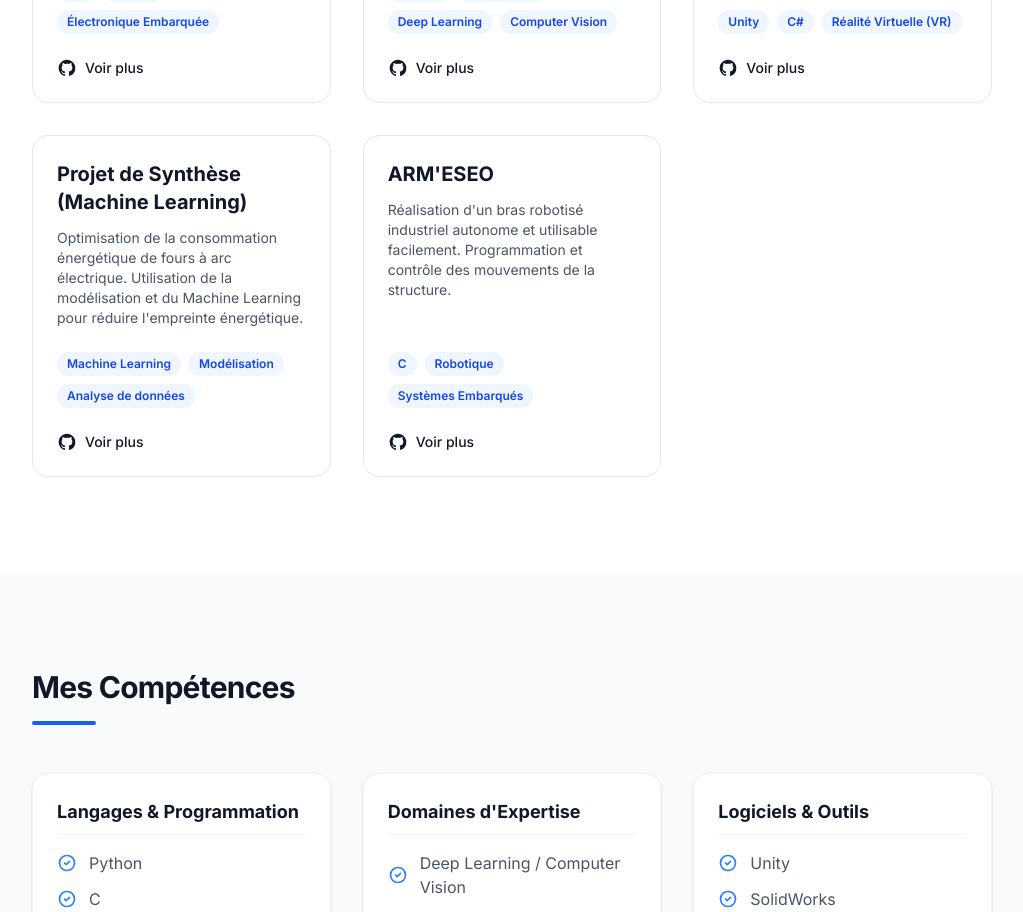
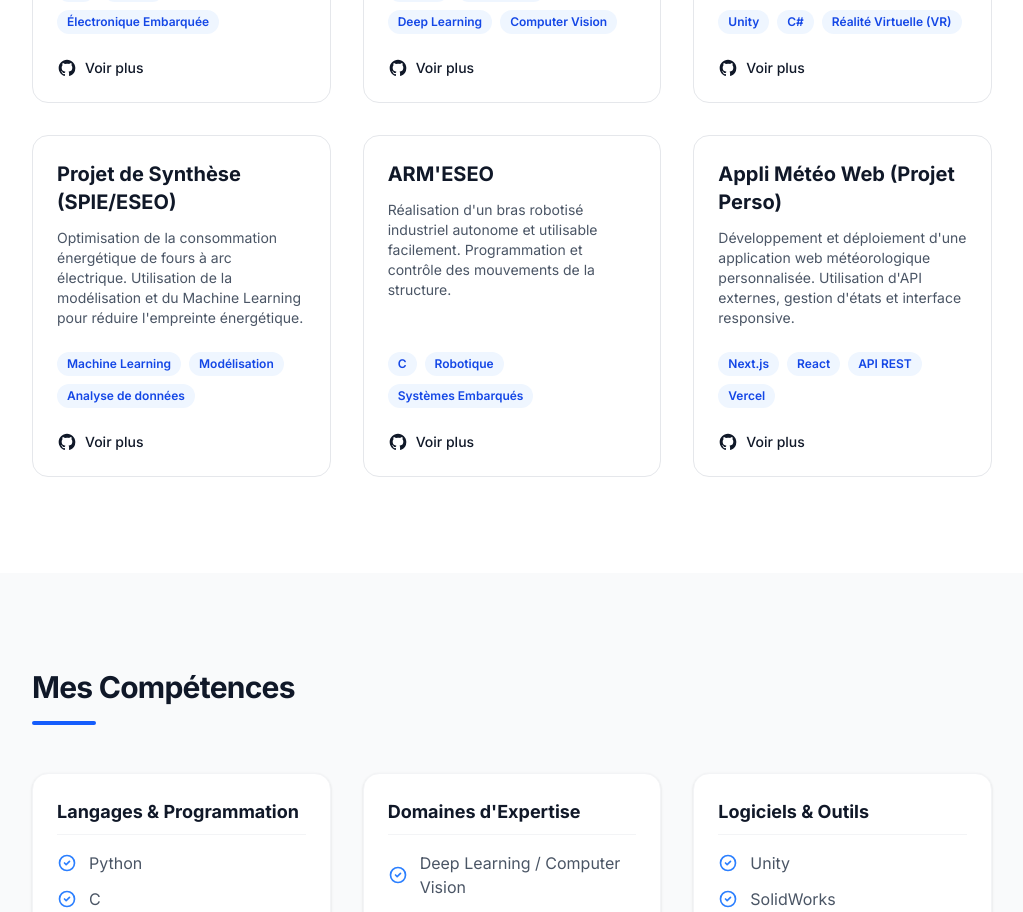
Before and after one commit to ProjectsPEMG/Portfolio, a Next.js app: page / in a window 1280 px wide. Shown: the part 1260-2172 px from the top of the page, without its empty margins (128-1151 px from the left). Built offline with nearby package versions, Linux system fonts and the light colour scheme.

Commit message:
Update Projets.tsx

```diff
--- a/components/Projets.tsx
+++ b/components/Projets.tsx
@@ -27,7 +27,7 @@ const mesProjets = [
   },
   {
     id: 4,
-    titre: "Projet de Synthèse (Machine Learning)",
+    titre: "Projet de Synthèse (SPIE/ESEO)",
     description: "Optimisation de la consommation énergétique de fours à arc électrique. Utilisation de la modélisation et du Machine Learning pour réduire l'empreinte énergétique.",
     technos: ["Machine Learning", "Modélisation", "Analyse de données"],
     lienGithub: "#",
@@ -38,6 +38,13 @@ const mesProjets = [
     description: "Réalisation d'un bras robotisé industriel autonome et utilisable facilement. Programmation et contrôle des mouvements de la structure.",
     technos: ["C", "Robotique", "Systèmes Embarqués"],
     lienGithub: "#",
+  },
+  {
+    id: 6,
+    titre: "Appli Météo Web (Projet Perso)",
+    description: "Développement et déploiement d'une application web météorologique personnalisée. Utilisation d'API externes, gestion d'états et interface responsive.",
+    technos: ["Next.js", "React", "API REST", "Vercel"],
+    lienGithub: "https://github.com/ProjectsPEMG/meteo-perso-pemg",
   }
 ];
 
```
